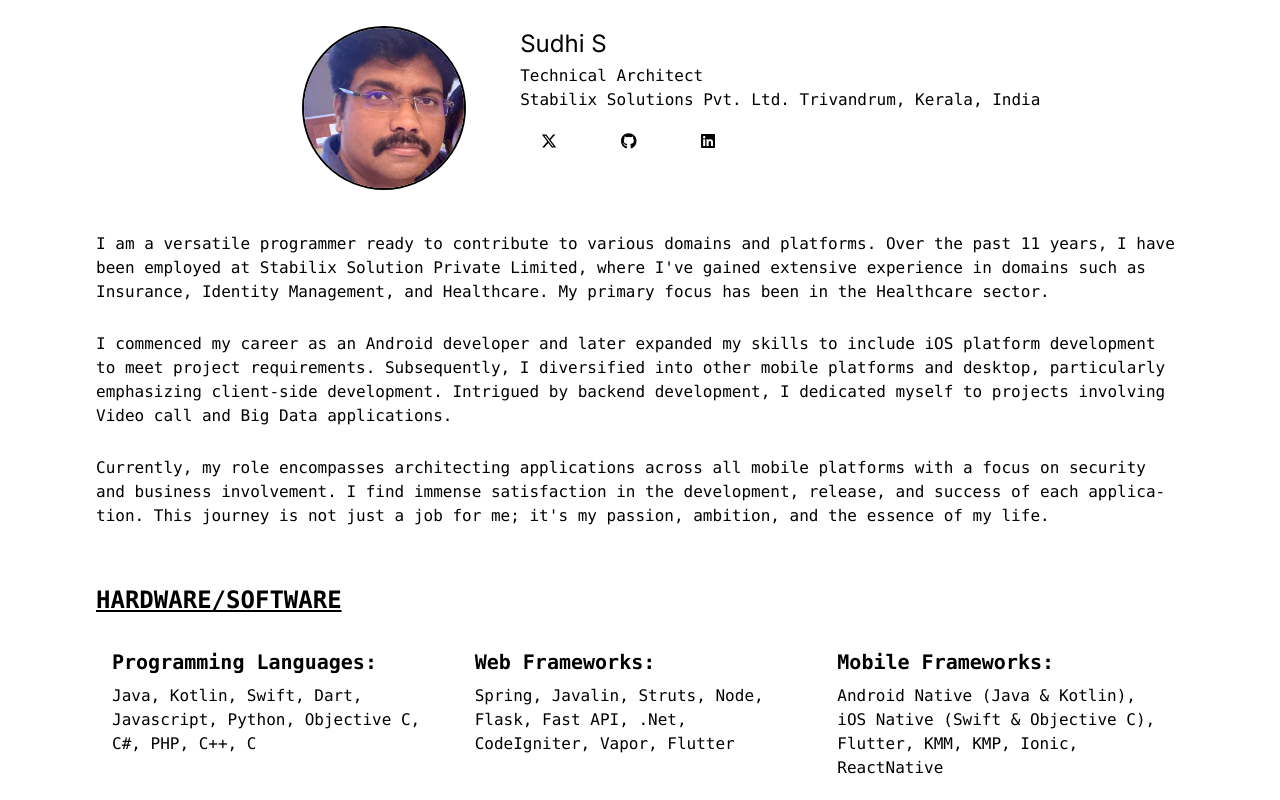
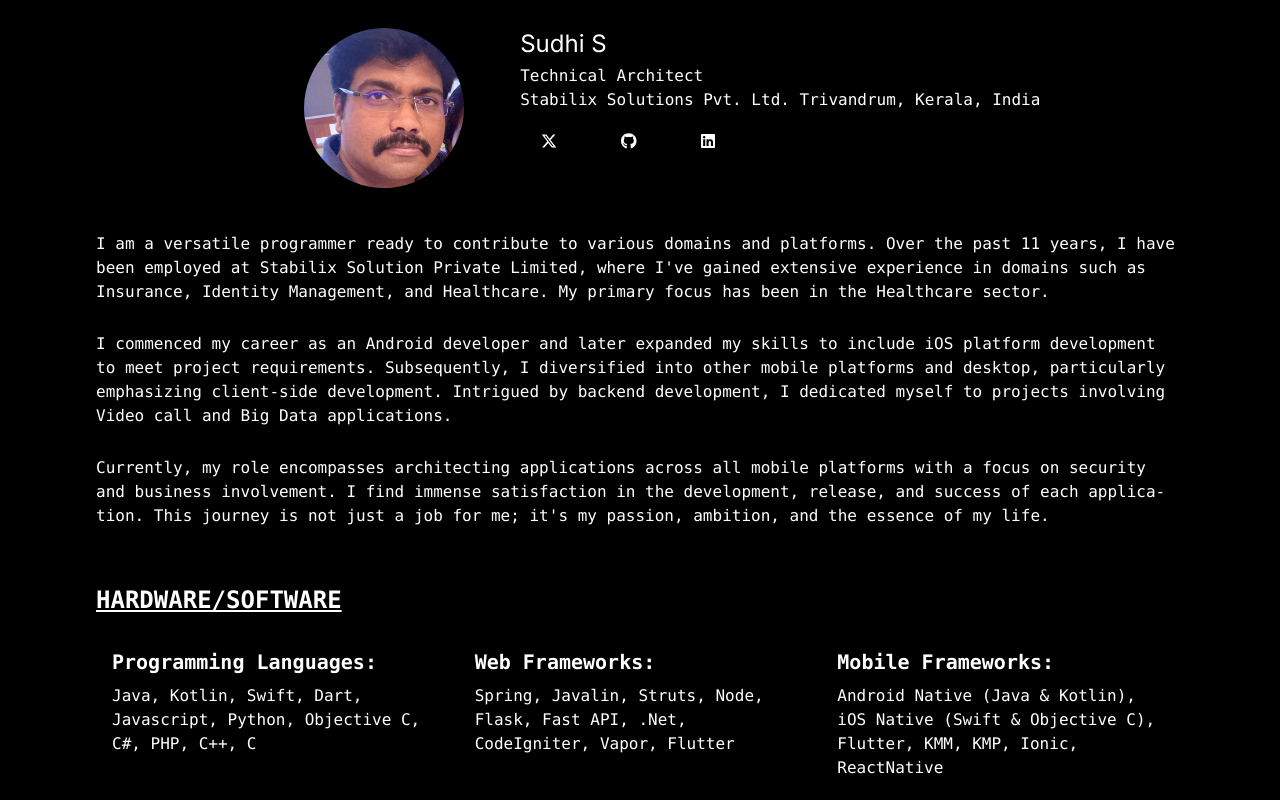
Before and after one commit to sudhi001/sudhi001.github.io, a Next.js app: page / in a window 1280 px wide. Shown: the top 800 px of the page. Built offline with nearby package versions, Linux system fonts and the light colour scheme.

Commit message:
feat:Validation error fixes

```diff
--- a/app/globals.css
+++ b/app/globals.css
@@ -3,17 +3,19 @@
 @tailwind utilities;
 
 :root {
-  --foreground: #000;
-  --background: #fff;
+  /* --foreground: #000;
+  --background: #fff; */
+  --foreground: #fff;
+  --background: #000;
 }
 
 
-@media (prefers-color-scheme: dark) {
+/* @media (prefers-color-scheme: dark) {
   :root {
     --foreground: #fff;
     --background: #000;
   }
-}
+} */
 
 body {
   font-family: 'SF Pro Text', 'SF Pro Icons', 'Helvetica Neue', 'Helvetica',
```
